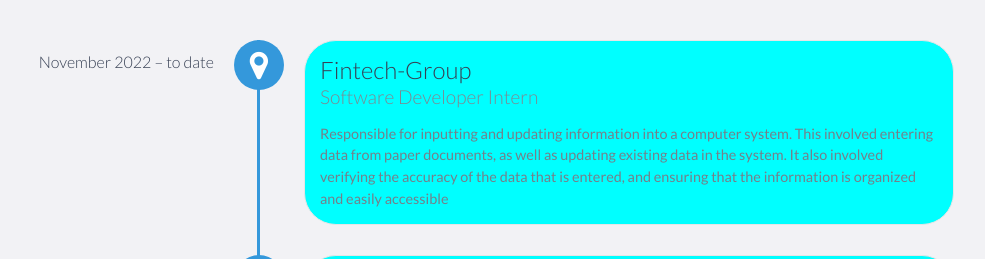
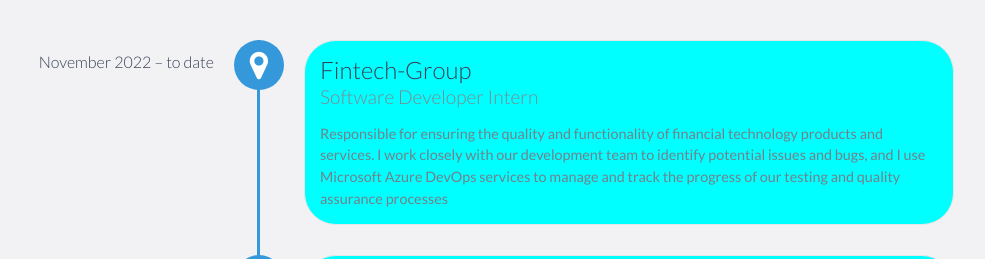
Before and after one commit to ian-otieno/My-Resume, a plain HTML site: page index.html in a window 1280 px wide. Shown: the part 1320-1579 px from the top of the page, without its empty margins (186-1171 px from the left). Drawn offline with nearby package versions, Linux system fonts and the light colour scheme.

Commit message:
modify html

```diff
--- a/index.html
+++ b/index.html
@@ -100,9 +100,11 @@
                 <h3>Fintech-Group</h3>
                 <h4>Software Developer Intern</h4>
                 <p>
-                Responsible for inputting and updating information into a computer system.
-            	This involved entering data from paper documents, as well as updating existing data in the system.
-            	It also involved verifying the accuracy of the data that is entered, and ensuring that the information is organized and easily accessible
+                Responsible for ensuring the quality and functionality of financial technology products
+                and services.
+                I work closely with our development team to identify potential issues and bugs, and
+                I use Microsoft Azure DevOps services to manage and track the progress of our testing
+                and quality assurance processes
                 </p>
             </div>
    <!-- End #experience -->
```
